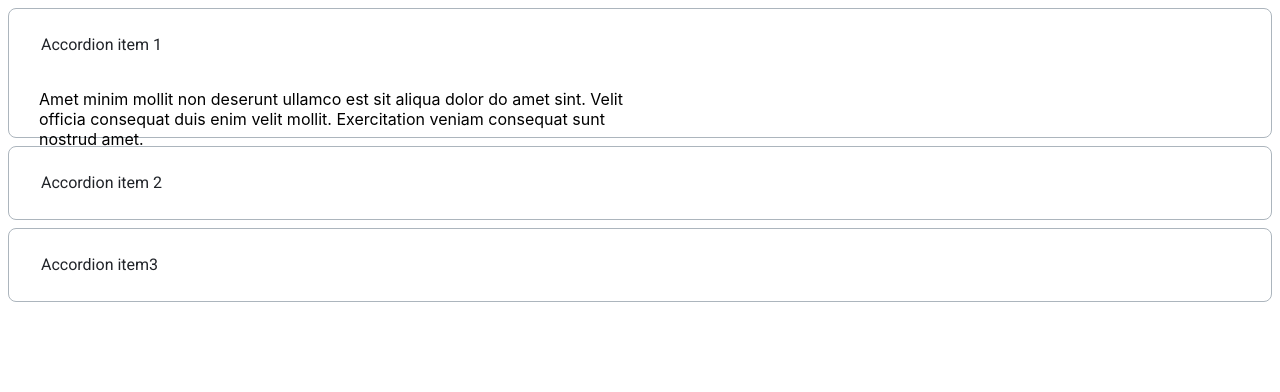
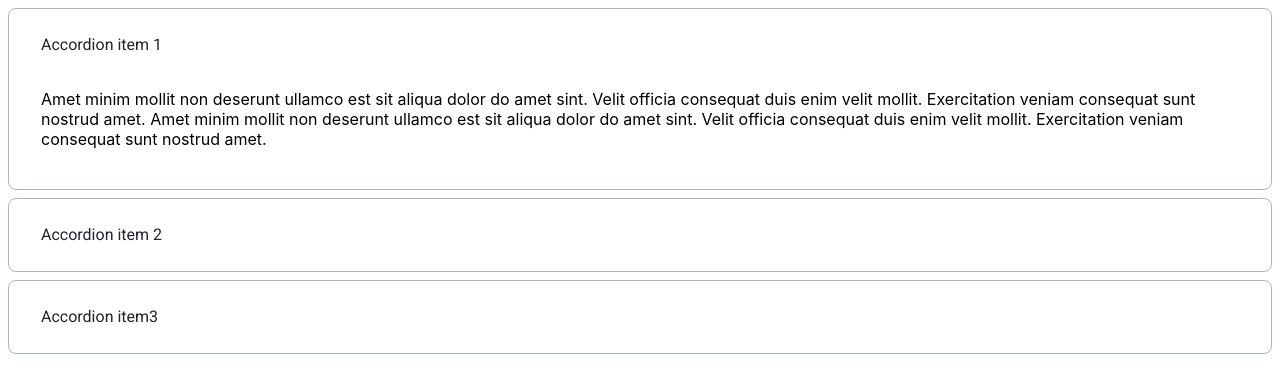
Before and after one commit to js-tasks-ru/htmlcss-20230124_kira-ismailova, a website: page 03-lection1/02-accordion/index.html in a window 1280 px wide. Both pictures are taken after a click on the heading "Accordion item 1". Drawn offline with Linux system fonts and the light colour scheme.

Commit message:
accordion is fixed again

```diff
--- a/03-lection1/02-accordion/accordion.css
+++ b/03-lection1/02-accordion/accordion.css
@@ -3,6 +3,7 @@
     margin-bottom: 8px;
     border-radius: 8px;
     border: 1px solid #ACB5BD;
+    padding: 24px 32px;
 }
 
 .accordion__item:last-child {
@@ -11,7 +12,6 @@
 
 .accordion__summary {
     display: block;
-    padding: 24px 32px;
     cursor: pointer;
     outline: none;
     font-size: 16px;
@@ -26,13 +26,10 @@
 .according__content {
     position: relative;
     box-sizing: border-box;
-    width: 650px;
-    height: 48px;
 }
 
 
 .according__text {
     font-family: 'Inter';
     font-style: normal;
-    padding-left: 30px;
 }
--- a/03-lection1/02-accordion/index.html
+++ b/03-lection1/02-accordion/index.html
@@ -13,7 +13,8 @@
             </summary>
             <div class="according__content">
                 <p class="according__text">
-                    Amet minim mollit non deserunt ullamco est sit aliqua dolor do amet sint. Velit officia consequat duis enim velit mollit. Exercitation veniam consequat sunt nostrud amet.
+                    Amet minim mollit non deserunt ullamco est sit aliqua dolor do amet sint. Velit officia consequat duis enim velit mollit. Exercitation veniam consequat sunt nostrud amet.                     Amet minim mollit non deserunt ullamco est sit aliqua dolor do amet sint. Velit officia consequat duis enim velit mollit. Exercitation veniam consequat sunt nostrud amet.
+
                 </p>
             </div>
         </details>
```
